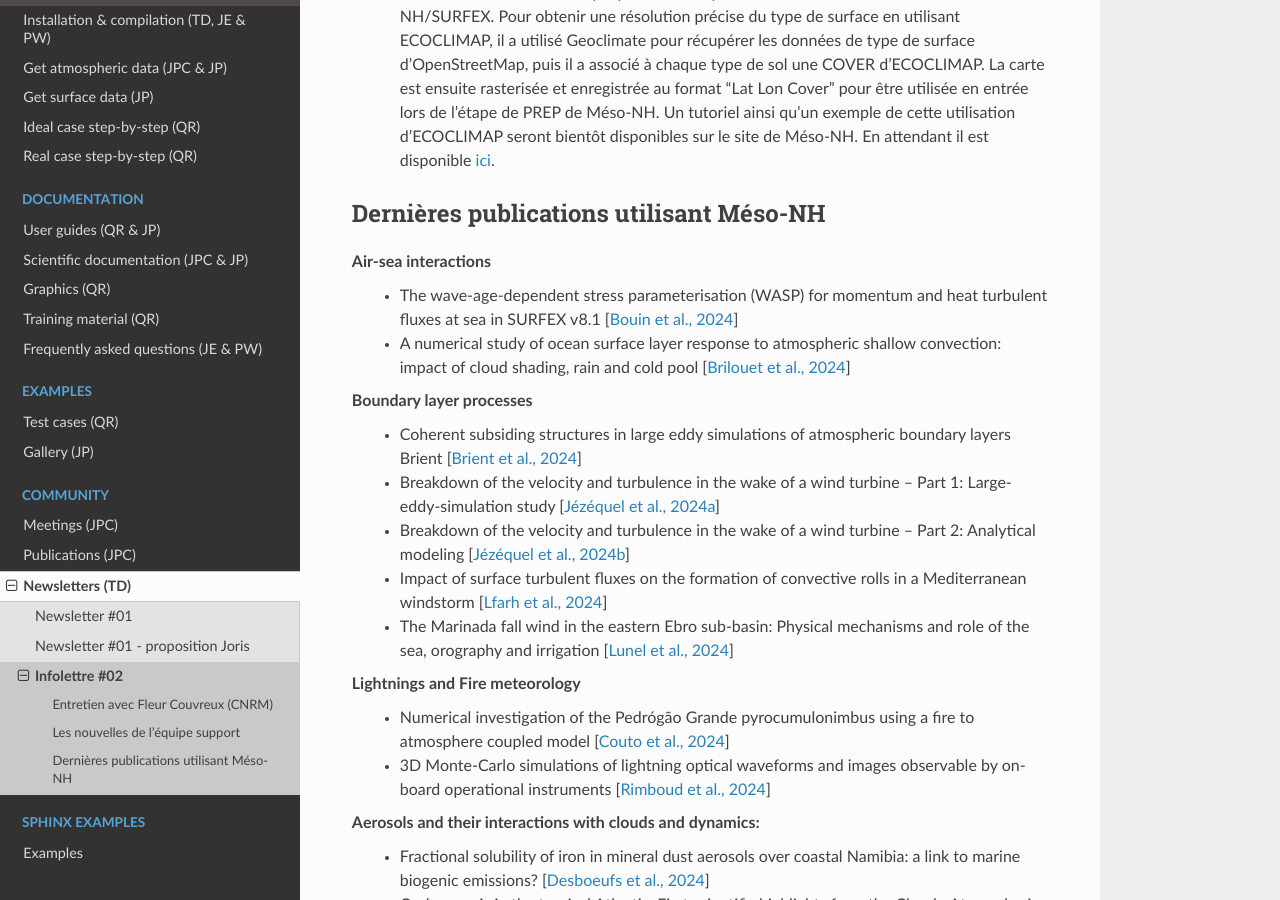
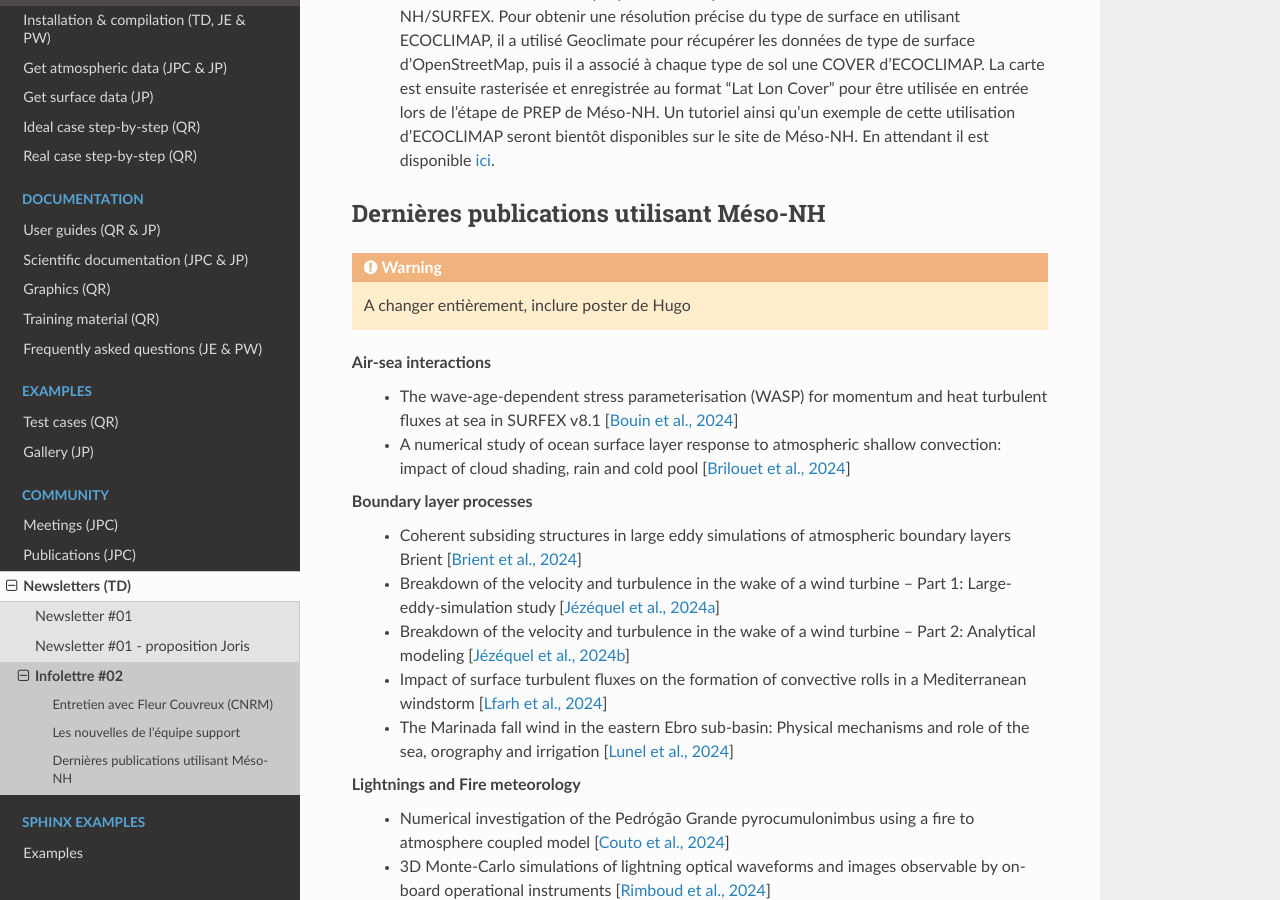
Before and after one commit to JorisPianezze/mesonh_beta_test_guide, a Sphinx documentation site: the page built from docs/source/community/newsletters/newsletter_02.rst, in a window 1280 px wide and 900 px high, scrolled down 4038 px. Built offline with Sphinx 7.4.7 and the Read the Docs theme 2.0.0, drawn with Linux system fonts in a browser that asks for light colours.

Commit message:
Update newsletter_02.rst

```diff
--- a/docs/source/community/newsletters/newsletter_02.rst
+++ b/docs/source/community/newsletters/newsletter_02.rst
@@ -48,7 +48,7 @@
 Les nouvelles de l’équipe support
 ************************************
 
-.. note::
+.. warning::
 
    A changer entièrement
 
@@ -88,6 +88,10 @@
 Dernières publications utilisant Méso-NH
 ****************************************************************************************
 
+.. warning::
+
+   A changer entièrement, inclure poster de Hugo
+
 Air-sea interactions
   - The wave-age-dependent stress parameterisation (WASP) for momentum and heat turbulent fluxes at sea in SURFEX v8.1 [`Bouin et al., 2024 <https://doi.org/10.5194/gmd-17-117-2024>`_]
   - A numerical study of ocean surface layer response to atmospheric shallow convection: impact of cloud shading, rain and cold pool [`Brilouet et al., 2024 <https://doi.org/10.1002/qj.4651>`_]
@@ -115,6 +119,9 @@
   - Measurement Report: Bio-physicochemistry of tropical clouds at Maïdo (Réunion Island, Indian Ocean): overview of results from the BIO-MAÏDO campaign [`Leriche et al., 2024 <https://doi.org/10.5194/egusphere-2023-1362>`_]
   - Measurement Report: Insights into the chemical composition of molecular clusters present in the free troposphere over the Southern Indian Ocean: observations from the Maïdo observatory (2150 m a.s.l., Reunion Island) [`Salignat et al., 2024 <https://doi.org/10.5194/acp-24-3785-2024>`_]
 
+
+
+
 .. note::
 
    Si vous souhaitez partager avec la communauté le fait qu’un de vos projets utilisant Méso-NH a été financé ou toute autre communication sur vos travaux (notamment posters et présentations disponibles en ligne), n’hésitez pas à m’écrire. A l’occasion de la mise en place de ces infolettres, je suis également preneur de vos avis sur le format proposé.
```
